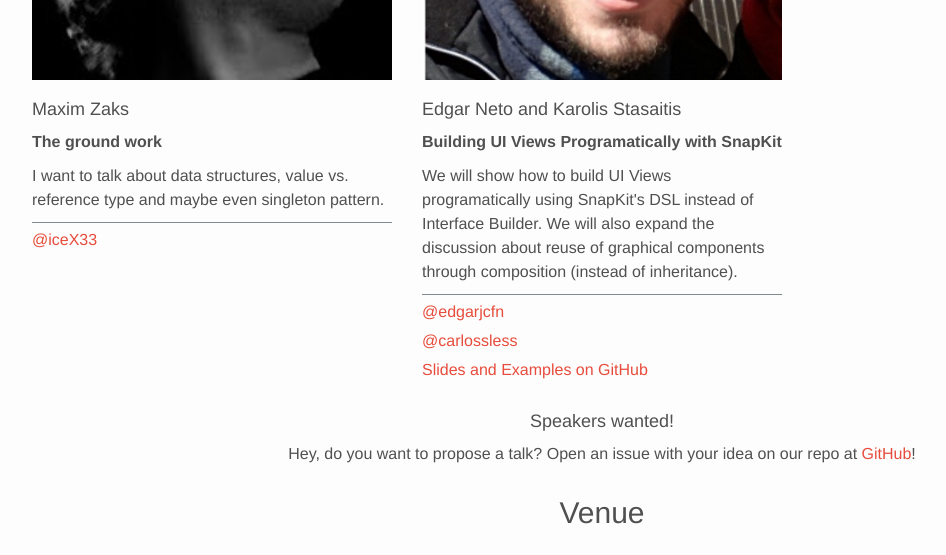
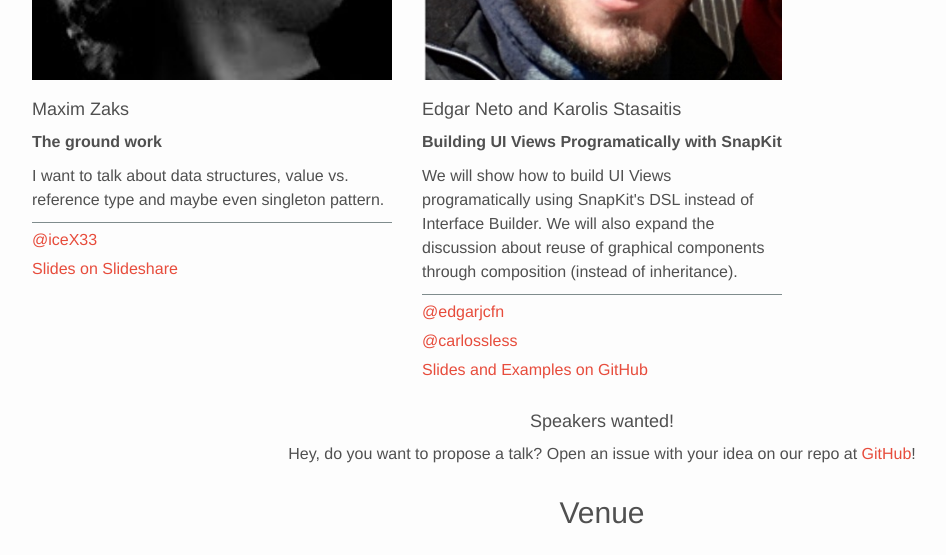
Before and after one commit to swift-berlin/swift-berlin.github.io, a Jekyll site: the page built from _posts/2015-09-21-swift-berlin-11.md, in a window 1280 px wide and 900 px high, scrolled down 1392 px, cut to the strip 0-555 px from the top of the window. Shown: the whole strip, without its empty margins (38-984 px from the left). Built offline with Jekyll 4.4.1, drawn with Linux system fonts in a browser that asks for light colours.

Commit message:
add link to icex33's slides

```diff
--- a/_posts/2015-09-21-swift-berlin-11.md
+++ b/_posts/2015-09-21-swift-berlin-11.md
@@ -23,6 +23,9 @@ speakers:
       -
         url: https://twitter.com/iceX33
         name: '@iceX33'
+      -
+        url: http://www.slideshare.net/maximzaks/basics-of-computer-science-53052213
+        name: 'Slides on Slideshare'
   -
     name: Edgar Neto and Karolis Stasaitis
     image: edgarjcfn
```
